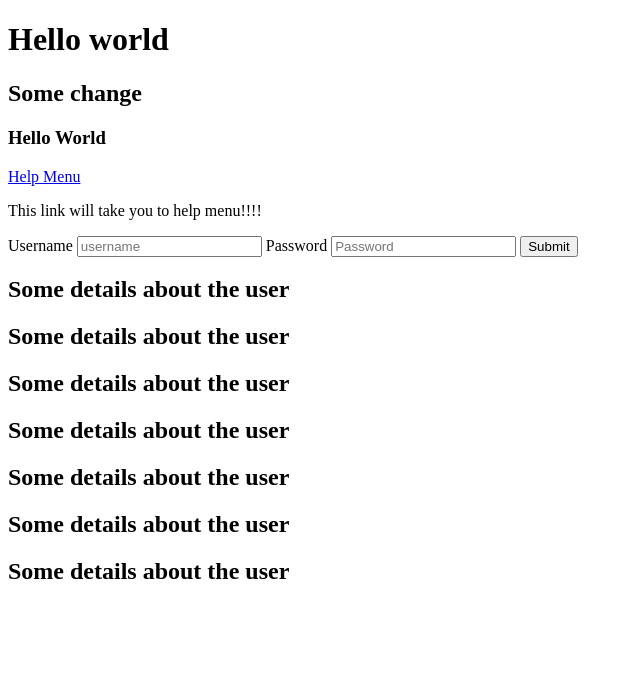
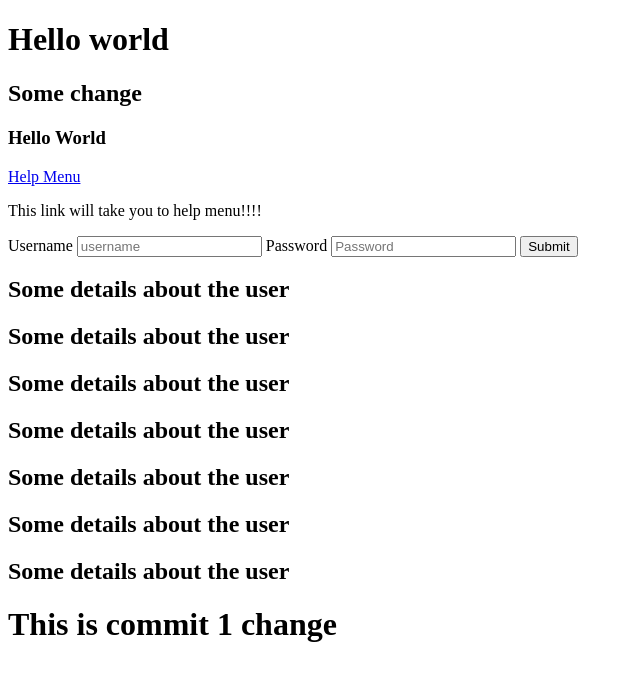
Before and after one commit to vinutha91/MileageCalculatorApp, a website: page index.html in a window 1280 px wide. Shown: the whole page, without its empty margins (0-640 px from the left). Drawn offline with Linux system fonts and the light colour scheme.

Commit message:
[COMMIT - 1] This is commit 1

```diff
--- a/index.html
+++ b/index.html
@@ -31,5 +31,8 @@
     <h2>Some details about the user</h2>
     <h2>Some details about the user</h2>
 
+    <!-- Commit 1 -->
+    <h1>This is commit 1 change</h1>
+
 </body>
 </html>
--- a/index.js
+++ b/index.js
@@ -25,3 +25,6 @@ function login() {
     // make an API call to login service
     return true;
 }
+
+// This is commit 1 change
+console.log('Commit 1 change')
```
